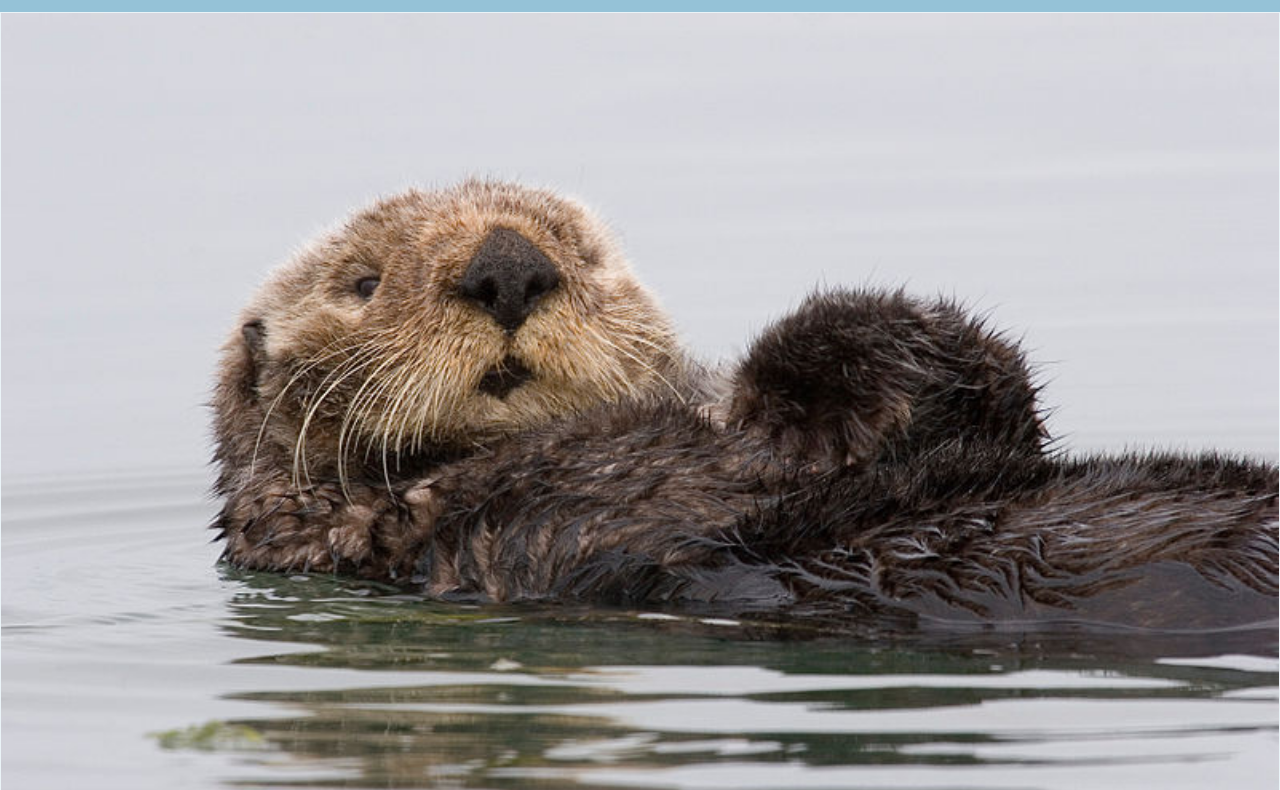
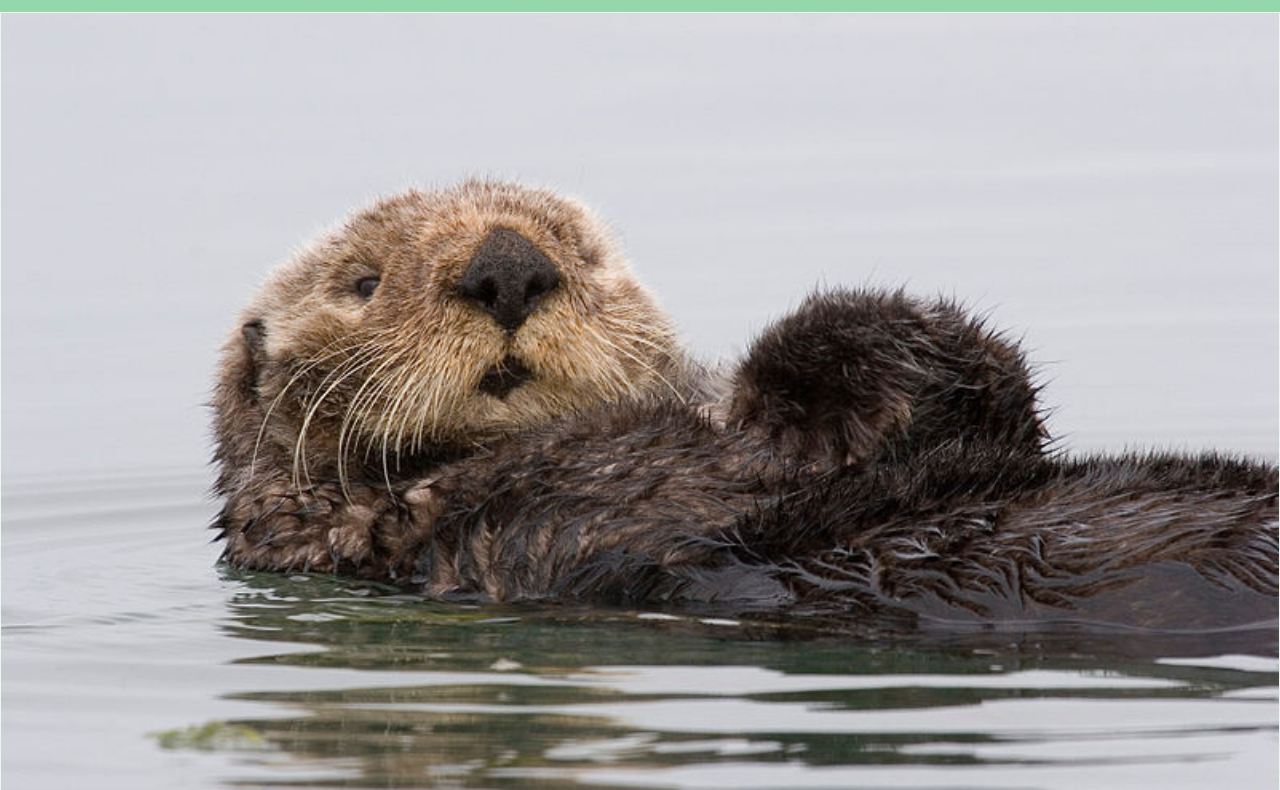
Before and after one commit to parbro3/ottergram, a plain HTML site: page index.html in a window 1280 px wide. Shown: the part 80-870 px from the top of the page. Drawn offline with nearby package versions, Linux system fonts and the light colour scheme.

Commit message:
Good condition. About to make changes to allow for scrolling bottom bar. But right now it's at a stable state.

```diff
--- a/stylesheets/styles.css
+++ b/stylesheets/styles.css
@@ -12,7 +12,7 @@
 
 body{
   font-size: 10px;
-  background: rgb(149,194,215);
+  background: rgb(149,215,171);
 }
 a{
   text-decoration: none;
```
